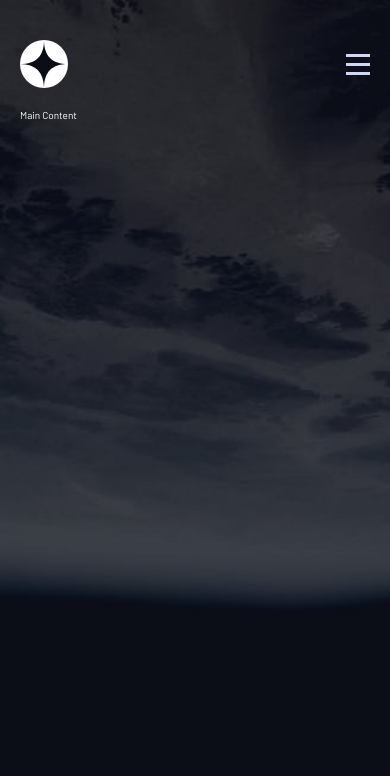
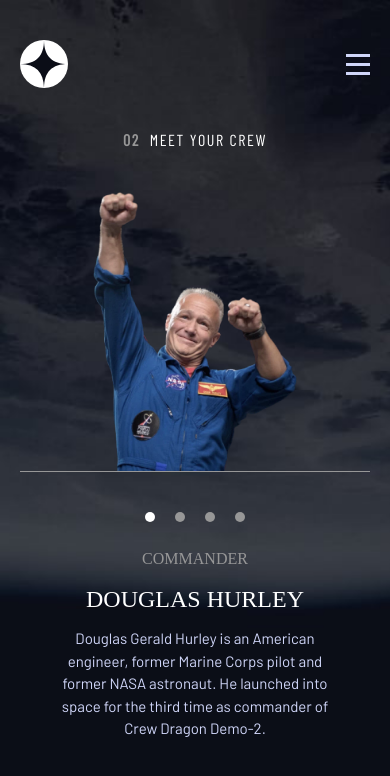
Before and after one commit to Daniel-Ezekiel/space-tourism, a React (Vite) app: page /crew in a window 390 px wide. Shown: the top 776 px of the page. Built offline with nearby package versions, Linux system fonts and the light colour scheme; a web font is replaced by a local one.

Commit message:
feat: crew page mobile UI complete

```diff
--- a/src/pages/Crew.jsx
+++ b/src/pages/Crew.jsx
@@ -1,13 +1,87 @@
+import { useState } from "react";
 import Header from "../components/Header";
+import { crew } from "../data.json";
 import bgDesktop from "/assets/crew/background-crew-desktop.jpg";
 import bgTablet from "/assets/crew/background-crew-tablet.jpg";
 import bgMobile from "/assets/crew/background-crew-mobile.jpg";
 
 const Crew = () => {
+  const [index, setIndex] = useState(0);
+  const currCrewMember = crew[index];
+
+  const updateIndex = (event) => {
+    event.stopPropagation();
+    const targetIndex = event.target.dataset.index;
+    setIndex(+targetIndex);
+  };
+
+  console.log(crew);
+
   return (
     <div className='min-h-[100vh] p-4 bg-crew-mobile bg-cover text-white md:bg-crew-tablet md:pt-[0] md:pr-[0] xl:bg-crew-desktop'>
       <Header />
-      <main>Main Content</main>
+      <main className='py-4 grid gap-8 md:mt-10 md:px-6 xl:grid-cols-2 xl:w-[120rem] xl:mx-auto'>
+        <h1 className='font-tagline text-lg text-center text-white uppercase tracking-widest md:text-[2rem] md:text-left xl:text-[2.8rem]'>
+          <span className='mr-2 font-bold text-gray'>02</span>
+          Meet your crew
+        </h1>
+
+        <div className='h-[28rem] border-b-[0.1rem] border-b-gray'>
+          <img
+            src={currCrewMember.images.webp}
+            alt={currCrewMember.names}
+            className='w-[full] h-full object-cover mx-auto md:w-[30rem] md:h-[30rem] xl:col-start-1 xl:w-[45rem] xl:h-[45rem] xl:self-center'
+          />
+        </div>
+
+        <section className='w-[30rem] mx-auto grid gap-5 md:w-[57.5rem] md:grid-cols-2 xl:col-start-2 xl:w-[45rem]'>
+          <div className='flex justify-center gap-4 md:col-span-full xl:justify-start'>
+            <button
+              className={`w-2 h-2 rounded-full  ${
+                index == 0 ? "bg-white" : "bg-gray"
+              }`}
+              data-index='0'
+              onClick={updateIndex}
+            ></button>
+
+            <button
+              className={`w-2 h-2 rounded-full  ${
+                index == 1 ? "bg-white" : "bg-gray"
+              }`}
+              data-index='1'
+              onClick={updateIndex}
+            ></button>
+
+            <button
+              className={`w-2 h-2 rounded-full  ${
+                index == 2 ? "bg-white" : "bg-gray"
+              }`}
+              data-index='2'
+              onClick={updateIndex}
+            ></button>
+
+            <button
+              className={`w-2 h-2 rounded-full  ${
+                index == 3 ? "bg-white" : "bg-gray"
+              }`}
+              data-index='3'
+              onClick={updateIndex}
+            ></button>
+          </div>
+
+          <div className='pb-6 grid gap-2 font-display uppercase text-center md:pb-10 md:col-span-full xl:text-start'>
+            <span className='text-lg text-gray xl:text-[1.8rem]'>
+              {currCrewMember.role}
+            </span>
+
+            <h2 className='text-xl'>{currCrewMember.name}</h2>
+
+            <p className='font-body text-base text-blue normal-case'>
+              {currCrewMember.bio}
+            </p>
+          </div>
+        </section>
+      </main>
     </div>
   );
 };
--- a/src/pages/Destination.jsx
+++ b/src/pages/Destination.jsx
@@ -92,7 +92,7 @@
               {currDestination.name}
             </h2>
 
-            <p className='text-lg text-blue text-[1.8rem]'>
+            <p className='text-lg text-blue xl:text-[1.8rem]'>
               {currDestination.description}
             </p>
           </div>
```
